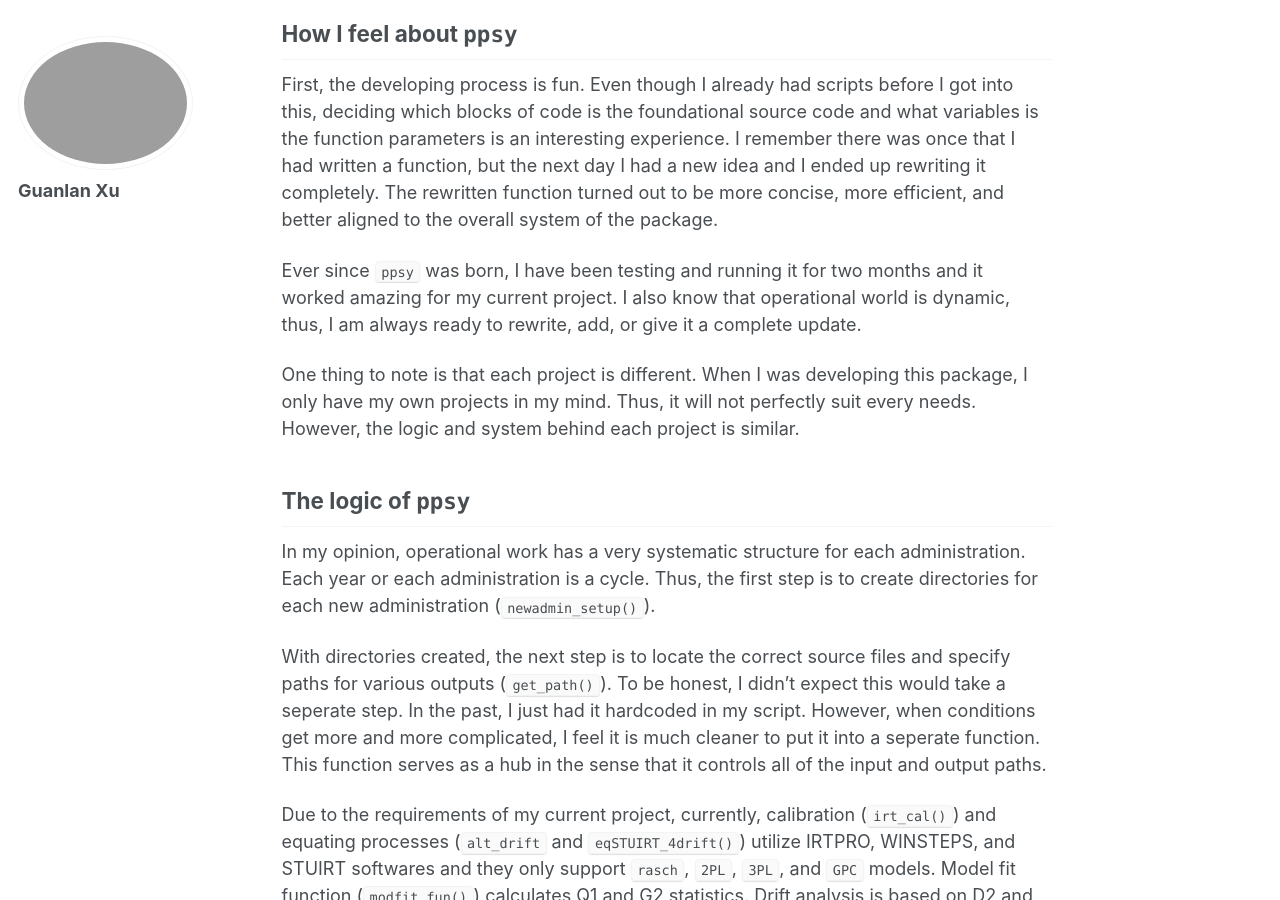
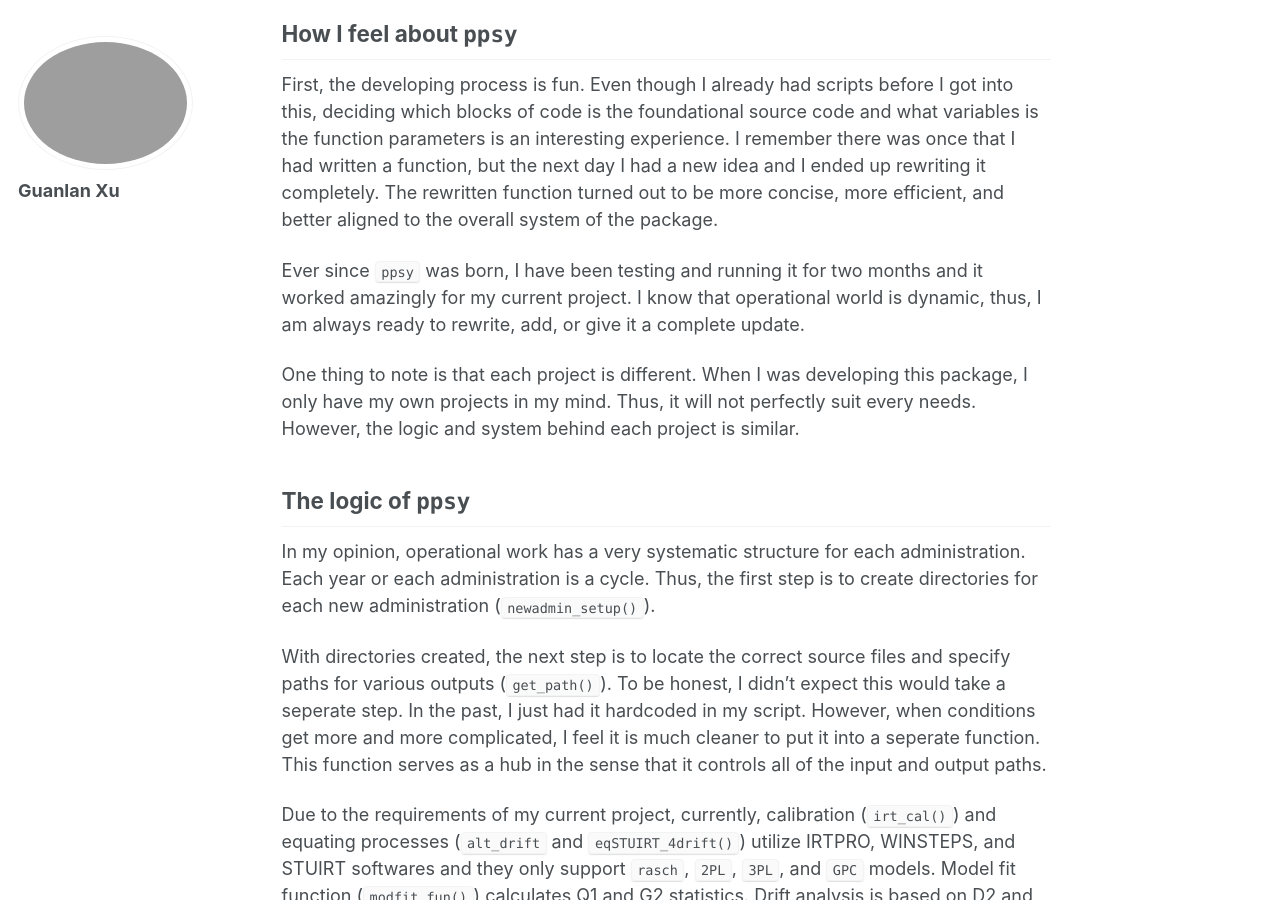
Before and after one commit to guanlanxu/guanlanxu.github.io, a Jekyll site: the page built from _posts/2023-04-18-ppsy.md, in a window 1280 px wide and 900 px high, scrolled down 1027 px. Built offline with Jekyll 4.4.1, drawn with Linux system fonts in a browser that asks for light colours.

Commit message:
Update 2023-04-18-ppsy.md

```diff
--- a/_posts/2023-04-18-ppsy.md
+++ b/_posts/2023-04-18-ppsy.md
@@ -26,7 +26,7 @@ This idea came to my mind about two years ago when I was writing a script to do
 
 First, the developing process is fun. Even though I already had scripts before I got into this, deciding which blocks of code is the foundational source code and what variables is the function parameters is an interesting experience. I remember there was once that I had written a function, but the next day I had a new idea and I ended up rewriting it completely. The rewritten function turned out to be more concise, more efficient, and better aligned to the overall system of the package.
 
-Ever since `ppsy` was born, I have been testing and running it for two months and it worked amazing for my current project. I also know that operational world is dynamic, thus, I am always ready to rewrite, add, or give it a complete update.
+Ever since `ppsy` was born, I have been testing and running it for two months and it worked amazingly for my current project. I know that operational world is dynamic, thus, I am always ready to rewrite, add, or give it a complete update.
 
 
 One thing to note is that each project is different. When I was developing this package, I only have my own projects in my mind. Thus, it will not perfectly suit every needs. However, the logic and system behind each project is similar.
```
